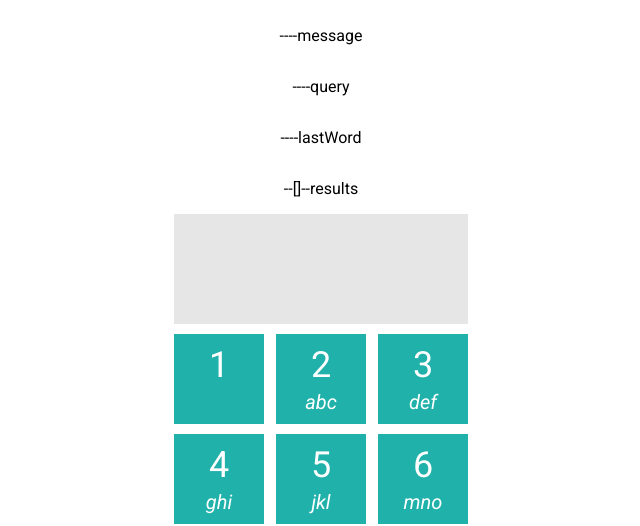
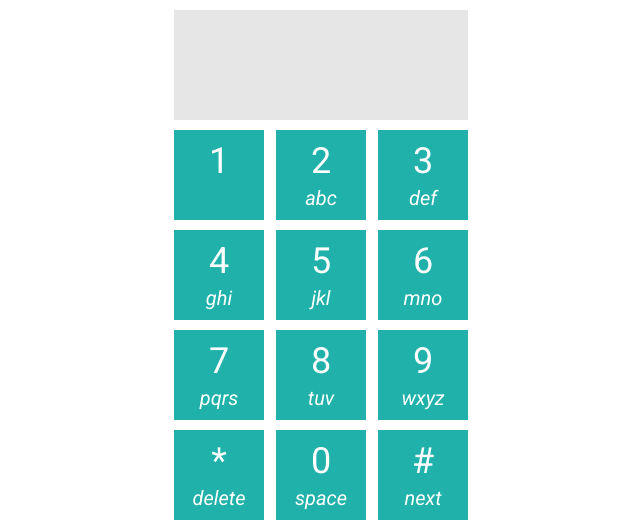
Before and after one commit to Tommy-Lim/t9-words, a website: page public/index.html in a window 1280 px wide. Shown: the top 526 px of the page, without its empty margins (319-959 px from the left). Drawn offline with nearby package versions, Linux system fonts and the light colour scheme; some packages are replaced by stand-ins of ours; no server answers; a script that the page names is missing.

Commit message:
removed vars printing to page

```diff
--- a/public/app/containers/home/home.html
+++ b/public/app/containers/home/home.html
@@ -1,8 +1,4 @@
 <div class="container">
-  <p>--{{homeComp.message}}--message</p>
-  <p>--{{homeComp.query}}--query</p>
-  <p>--{{homeComp.lastWord}}--lastWord</p>
-  <p>--{{homeComp.results}}--results</p>
   <div class="textarea">
     <div class="message">
       {{homeComp.message}}{{homeComp.lastWord}}<span class="cursor">|</span>
```
